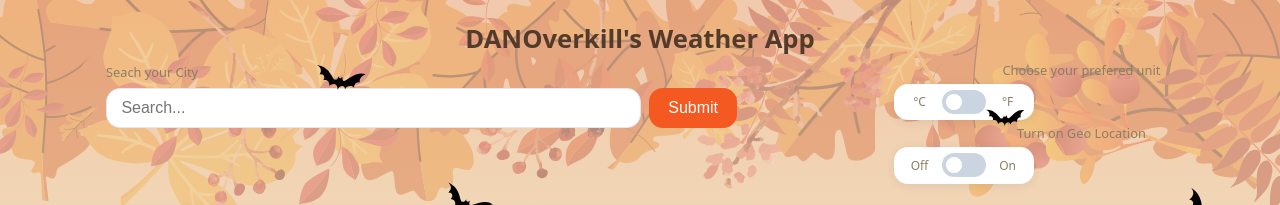
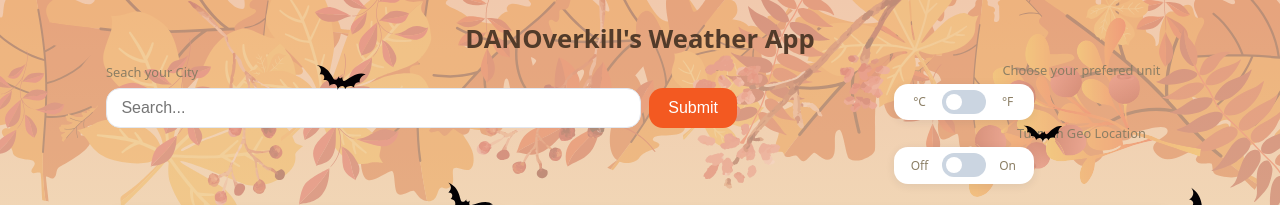
Before and after one commit to DANOverkill/weather-app, a website built with webpack: page src/template.html in a window 1280 px wide. Shown: the top 205 px of the page. Built offline with nearby package versions, Linux system fonts and the light colour scheme; no server answers.

Commit message:
small adjustment to bat 3 position

```diff
--- a/src/style.css
+++ b/src/style.css
@@ -436,8 +436,8 @@ input:checked + .slider::before {
 
 .bat3 {
   width: 35px;
-  top: 12%;
-  right: 20%;
+  top: 14%;
+  right: 17%;
   transform: rotate(-25deg);
 }
 
```
